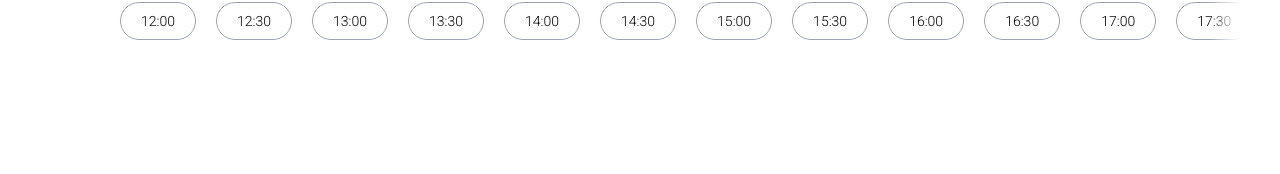
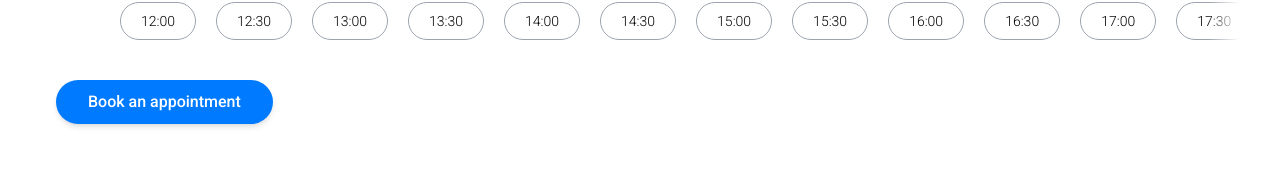
Before and after one commit to briansimiyuj/doctor-appointment-app, a React (Vite) app: page /appointments/1 in a window 1280 px wide. Shown: the part 467-641 px from the top of the page. Built offline with nearby package versions, Linux system fonts and the light colour scheme; a web font is replaced by a local one.

Commit message:
Booking button

```diff
--- a/src/components/Bookings/BookingSlots.tsx
+++ b/src/components/Bookings/BookingSlots.tsx
@@ -19,6 +19,8 @@ const BookingSlots: React.FC = ()=>{
             </div>
 
 
+            <button className="bg-primary-bg text-white px-8 py-2.5 rounded-full mt-6 hover:bg-blue-600 transition-all duration-300 ease-in-out              active:scale-95 shadow-md hover:shadow-lg text-sm sm:text-base font-medium disabled:bg-gray-400 disabled:cursor-not-allowed">Book an appointment</button>
+
         </div>
 
     )
```
Also changed, not shown: 1 other file (tests, documents, lock files or other folders).
